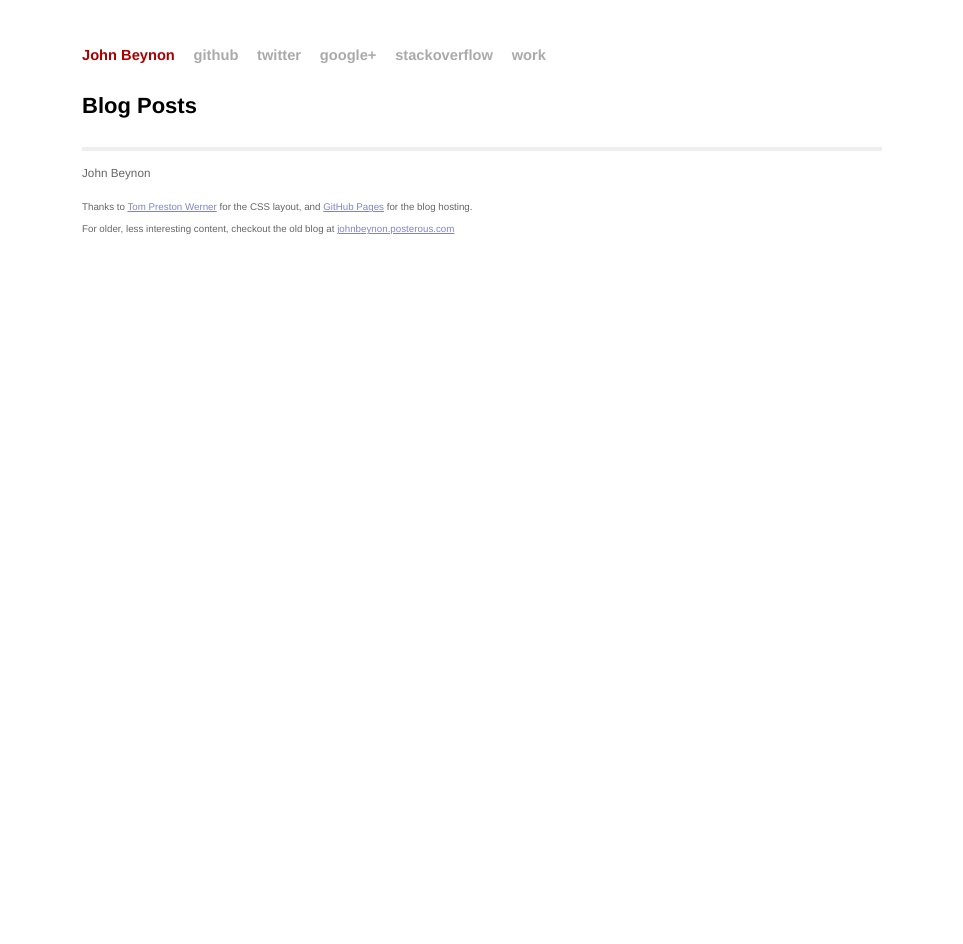
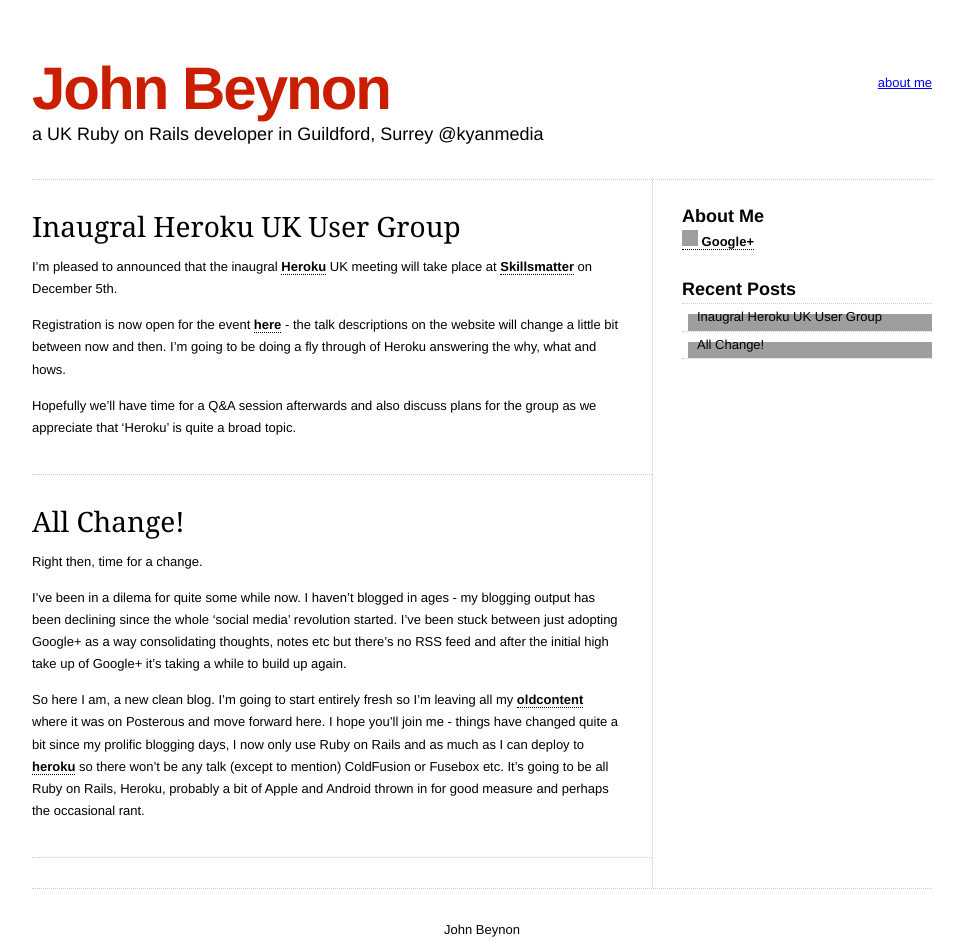
Before and after one commit to johnbeynon/johnbeynon.github.com, a Jekyll site: the page built from index.html, in a window 1280 px wide. Shown: the whole page, without its empty margins (158-1121 px from the left). Built offline with Jekyll 4.4.1, drawn with Linux system fonts in a browser that asks for light colours; Markdown is read by kramdown in place of the engine named in the settings; comment, search, counter and statistics services are not loaded; grey boxes are pictures that could not be loaded.

Commit message:
First posts and some polish

```diff
--- /dev/null
+++ b/CNAME
@@ -0,0 +1 @@
+john.beynon.org.uk
--- a/_layouts/default.html
+++ b/_layouts/default.html
@@ -4,53 +4,46 @@
    <meta http-equiv="content-type" content="text/html; charset=utf-8" />
    <title>{{ page.title }}</title>
    <meta name="author" content="John Beynon" />
-   <!-- syntax highlighting CSS -->
    <link rel="stylesheet" href="/css/syntax.css" type="text/css" />
-   <!-- Homepage CSS -->
    <link rel="stylesheet" href="/css/screen.css" type="text/css" media="screen, projection" />
-
-   <script type="text/javascript">
-
-	  var _gaq = _gaq || [];
-	  _gaq.push(['_setAccount', '63898-1']);
-	  _gaq.push(['_trackPageview']);
-
-	  (function() {
-	    var ga = document.createElement('script'); ga.type = 'text/javascript'; ga.async = true;
-	    ga.src = ('https:' == document.location.protocol ? 'https://ssl' : 'http://www') + '.google-analytics.com/ga.js';
-	    var s = document.getElementsByTagName('script')[0]; s.parentNode.insertBefore(ga, s);
-	  })();
-
-	</script>
+   <script src="/javascript/ga.js" type="text/javascript"></script>
+   <script src="/javascript/plusone.js" type="text/javascript"></script>
 </head>
 <body>
+  <div id="wrapper">
+    <header>
+      <div id="logo">
+        <h1><a href="/">John Beynon</a></h1>
+         <h2>a UK Ruby on Rails developer in Guildford, Surrey @kyanmedia</h2>
+      </div>
+      <nav>
+        <a href="http://about.me/johnbeynon">about me</a>
+      </nav>
+    </header>
+    <div class="content">
+      {{ content }}
+    </div>
+    <div id="sidebar">
+      <div id="about-me" class="block">
+        <h3>About Me</h3>
+         <a rel="author" href="https://profiles.google.com/u/0/102563067814101499205">
+          <img src="http://www.google.com/images/icons/ui/gprofile_button-16.png" width="16" height="16"> Google+
+        </a>
 
-<div class="site">
-  <div class="title">
-    <a href="/">John Beynon</a>
-    <a class="extra" href="http://github.com/johnbeynon">github</a>
-    <a class="extra" href="http://twitter.com/johnbeynon">twitter</a>
-	  <a class="extra" href="https://plus.google.com/u/0/102563067814101499205">google+</a>
-	  <a class="extra" href="http://stackoverflow.com/users/93252/john-beynon">stackoverflow</a>
-	  <a class="extra" href="http://kyan.com">work</a>
+      </div>
+      <div id="recent-posts" class="block">
+        <h3>Recent Posts</h3>
+        <ul>
+          {% for post in site.posts limit:5 %}
+          <li><a href="{{ post.url }}">{{ post.title }}</a></li>
+          {% endfor %}
+        </ul>
+      </div>
+    </div>
+
+    <footer>
+      John Beynon
+    </footer>
   </div>
-
-  {{ content }}
-
-  <div class="footer">
-    <div class="contact">
-      <p>
-        John Beynon<br />
-      </p>
-	  <small>
-      <p>
-        Thanks to <a href="http://tom.preston-werner.com/">Tom Preston Werner</a> for the CSS layout, and <a href="http://github.com/blog/272-github-pages">GitHub Pages</a> for the blog hosting.
-      <br>For older, less interesting content, checkout the old blog at <a href="http://johnbeynon.posterous.com">johnbeynon.posterous.com</a></p>
-	</small>
-    </div>
-  </div>
-</div>
-
-
 </body>
 </html>
--- /dev/null
+++ b/_posts/2011-11-08-all-change.md
@@ -0,0 +1,23 @@
+---
+layout: post
+title: All Change!
+---
+
+#All Change!
+
+Right then, time for a change.
+
+I've been in a dilema for quite some while now. I haven't blogged in
+ages - my blogging output has been declining since the whole 'social media' revolution started. I've been stuck between just adopting Google+ as a way consolidating thoughts, notes etc but there's no RSS feed and after the initial high take up of Google+ it's taking a while to build up again.
+
+So here I am, a new clean blog. I'm going to start entirely fresh so I'm
+leaving all my [oldcontent][] where it was on Posterous and move forward
+here. I hope you'll join me - things have changed quite a bit since my
+prolific blogging days, I now only use Ruby on Rails and as much as I
+can deploy to [heroku][] so there won't be any talk (except to mention)
+ColdFusion or Fusebox etc. It's going to be all Ruby on Rails, Heroku,
+probably a bit of Apple and Android thrown in for good measure and
+perhaps the occasional rant.
+
+[oldcontent]: http://johnbeynon.posterous.com
+[heroku]: http://www.heroku.com
--- /dev/null
+++ b/_posts/2011-11-09-heroku-uk-user-group.md
@@ -0,0 +1,21 @@
+---
+layout: post
+title: Inaugral Heroku UK User Group
+---
+
+#Inaugral Heroku UK User Group
+
+I'm pleased to announced that the inaugral [Heroku][] UK meeting
+will take place at [Skillsmatter][] on December 5th.
+
+Registration is now open for the event [here][] - the talk descriptions
+on the website will change a little bit between now and then. I'm going
+to be doing a fly through of Heroku answering the why, what and hows.
+
+Hopefully we'll have time for a Q&A session afterwards and also discuss
+plans for the group as we appreciate that 'Heroku' is quite a broad
+topic.
+
+[Heroku]: http://www.heroku.com
+[Skillsmatter]: http://www.skillsmatter.com
+[here]: http://skillsmatter.com/event-details/home/intro-to-heroku/js-2942
--- /dev/null
+++ b/about.html
@@ -0,0 +1,6 @@
+---
+layout: default
+title: about
+---
+
+about
--- a/css/screen.css
+++ b/css/screen.css
@@ -1,11 +1,3 @@
-/*****************************************************************************/
-/*
-/* Common
-/*
-/*****************************************************************************/
-
-/* Global Reset */
-
 * {
   margin: 0;
   padding: 0;
@@ -17,190 +9,134 @@ html, body {
 
 body {
   background-color: white;
-  font: 13.34px helvetica, arial, clean, sans-serif;
-  *font-size: small;
-  text-align: center;
+  font-family: "Helvetica Neue", Helvetica, Arial, sans-serif;
+  line-height: 1.7em;
+  font-size:13px;
 }
 
-h1 {
-  font-size: 150%;
-}
-h2 {
-  font-size: 130%;
-}
-h3 {
-  font-size: 110%;
-}
-h4, h5, h6 {
-  font-size: 100%;
+ol, ul {
+  list-style: none;
 }
 
-h1 {
-  margin-bottom: 1em;
+#logo {
+  float:left;
+  width: auto;
+  padding: 18px 0 34px 0;
 }
 
-p {
-  margin: 1em 0;
+#logo a {
+  font-size: 150%;
+  color: #CA1E00;
+  font-size: 60px;
+  font-weight:600;
+  letter-spacing: -2px;
+  text-decoration: none;
+  border-bottom: none
 }
 
-a {
-  color: #00a;
+header {
+  float: left;
+  border-bottom: 1px dotted #CCC;
+  margin: 0;
+  width: 900px;
 }
 
-a:hover {
-  color: black;
+header h2 {
+  font-size: 18px;
+  font-weight: 200;
+  padding: 12px 4px 0 0;
 }
 
-a:visited {
-  color: #a0a;
+header nav {
+  float: right;
+  width: auto;
+  padding: 12px 0 0;
 }
 
-table {
-  font-size: inherit;
-  font: 100%;
+#wrapper {
+  width:900px;
+  margin: 30px auto 140px;
+  padding: 30px 30px 0;
 }
 
-/*****************************************************************************/
-/*
-/* Home
-/*
-/*****************************************************************************/
-
-ul.posts {
-  list-style-type: none;
-  margin-bottom: 2em;
-}
-
-  ul.posts li {
-    line-height: 1.75em;
-  }
-
-  ul.posts span {
-    color: #aaa;
-    font-family: Monaco, "Courier New", monospace;
-    font-size: 80%;
-  }
-
-/*****************************************************************************/
-/*
-/* Site
-/*
-/*****************************************************************************/
-
-.site {
-  font-size: 110%;
-  text-align: justify;
-  width: 800px;
-  margin: 3em auto 2em auto;
-  line-height: 1.5em;
-}
-
-.title {
-  color: #a00;
-  font-weight: bold;
-  margin-bottom: 2em;
-}
-
-  .site .title a {
-    color: #a00;
-    text-decoration: none;
-  }
-
-  .site .title a:hover {
-    color: black;
-  }
-
-  .site .title a.extra {
-    color: #aaa;
-    text-decoration: none;
-    margin-left: 1em;
-  }
-
-  .site .title a.extra:hover {
-    color: black;
-  }
-
-  .site .meta {
-    color: #aaa;
-  }
-
-  .site .footer {
-    font-size: 80%;
-    color: #666;
-    border-top: 4px solid #eee;
-    margin-top: 2em;
+.content {
+  width: 620px;
+  float: left;
+  border-right: 1px dotted #CCC;
+  padding: 0 0 30px 0;
+  min-height: 420px;
   overflow: hidden;
 }
 
-    .site .footer .contact {
-      float: left;
-      margin-right: 3em;
+#sidebar {
+width: 250px;
+float: right;
+margin: 0 0 25px 0;
 }
 
-      .site .footer .contact a {
-        color: #8085C1;
+#sidebar .block {
+  padding: 25px 0 0;
 }
 
-    .site .footer .rss {
-      margin-top: 1.1em;
-      margin-right: -.2em;
-      float: right;
+#sidebar h3 {
+  padding: 0 0 3px 0;
+  font-size: 18px;
 }
 
-      .site .footer .rss img {
-        border: 0;
+#sidebar .block ul {
+  border-bottom: 1px dotted #CCC;
 }
 
-/*****************************************************************************/
-/*
-/* Posts
-/*
-/*****************************************************************************/
-
-#post {
-
+#sidebar .block li {
+  border-top: 1px dotted #CCC;
 }
 
-  /* standard */
-
-  #post pre {
-    border: 1px solid #ddd;
-    background-color: #eef;
-    padding: 0 .4em;
+#sidebar .block li a {
+  background: transparent url(images/bullet_black.gif) no-repeat scroll 6px 10px;
+  font-size: 13px;
+  font-weight: normal;
+  padding: 2px 0 2px 15px;
+  display: block;
+  border-bottom: none;
 }
 
-  #post ul,
-  #post ol {
-    margin-left: 1.25em;
+footer {
+  width: 900px;
+  clear: both;
+  border-top: 1px dotted #CCC;
+  text-align: center;
+  padding: 30px 0 0;
 }
 
-  #post code {
-    border: 1px solid #ddd;
-    background-color: #eef;
-    font-size: 85%;
-    padding: 0 .2em;
+article {
+  padding: 0 30px 0 0;
 }
 
-    #post pre code {
-      border: none;
+article h1 {
+  font-family: Georgia, serif;
+  font-size: 28px;
+  margin: 30px 0 10px 0;
+  font-weight: normal;
+  line-height: 32px;
 }
 
-  /* terminal */
-
-  #post pre.terminal {
-    border: 1px solid black;
-    background-color: #333;
-    color: white;
+article p {
+  margin: 14px 0 14px 0;
 }
 
-  #post pre.terminal code {
-    background-color: #333;
+hr {
+  margin-top: 35px;
+  border: 0;
+  border-top: 1px dotted #CCC;
+  width: 620px;
+  color: white;
+  clear: both;
+  border-image: initial;
 }
 
-#related {
-  margin-top: 2em;
+.header a, .content a, #sidebar a, footer a {
+  border-bottom: 1px dotted black;
+  text-decoration: none;
+  color: black;
+  font-weight: 600;
 }
-
-  #related h2 {
-    margin-bottom: 1em;
-  }
--- a/index.html
+++ b/index.html
@@ -3,11 +3,9 @@ layout: default
 title: John Beynon
 ---
 
-<div id="home">
-  <h1>Blog Posts</h1>
-  <ul class="posts">
-    {% for post in site.posts %}
-      <li><span>{{ post.date | date_to_string }}</span> &raquo; <a href="{{ post.url }}">{{ post.title }}</a></li>
-    {% endfor %}
-  </ul>
-</div>
+{% for post in site.posts %}
+  <article>
+    {{ post.content }}
+    <hr />
+  </article>
+{% endfor %}
--- /dev/null
+++ b/javascript/ga.js
@@ -0,0 +1,9 @@
+var _gaq = _gaq || [];
+_gaq.push(['_setAccount', '63898-1']);
+_gaq.push(['_trackPageview']);
+
+(function() {
+  var ga = document.createElement('script'); ga.type = 'text/javascript'; ga.async = true;
+  ga.src = ('https:' == document.location.protocol ? 'https://ssl' : 'http://www') + '.google-analytics.com/ga.js';
+  var s = document.getElementsByTagName('script')[0]; s.parentNode.insertBefore(ga, s);
+})();
--- /dev/null
+++ b/javascript/plusone.js
@@ -0,0 +1,5 @@
+(function() {
+  var po = document.createElement('script'); po.type = 'text/javascript'; po.async = true;
+  po.src = 'https://apis.google.com/js/plusone.js';
+  var s = document.getElementsByTagName('script')[0]; s.parentNode.insertBefore(po, s);
+})();
```
Also changed, not shown: _layouts/post.html (+4 -3 lines). Lines whose indentation alone changed are shown as unchanged.
